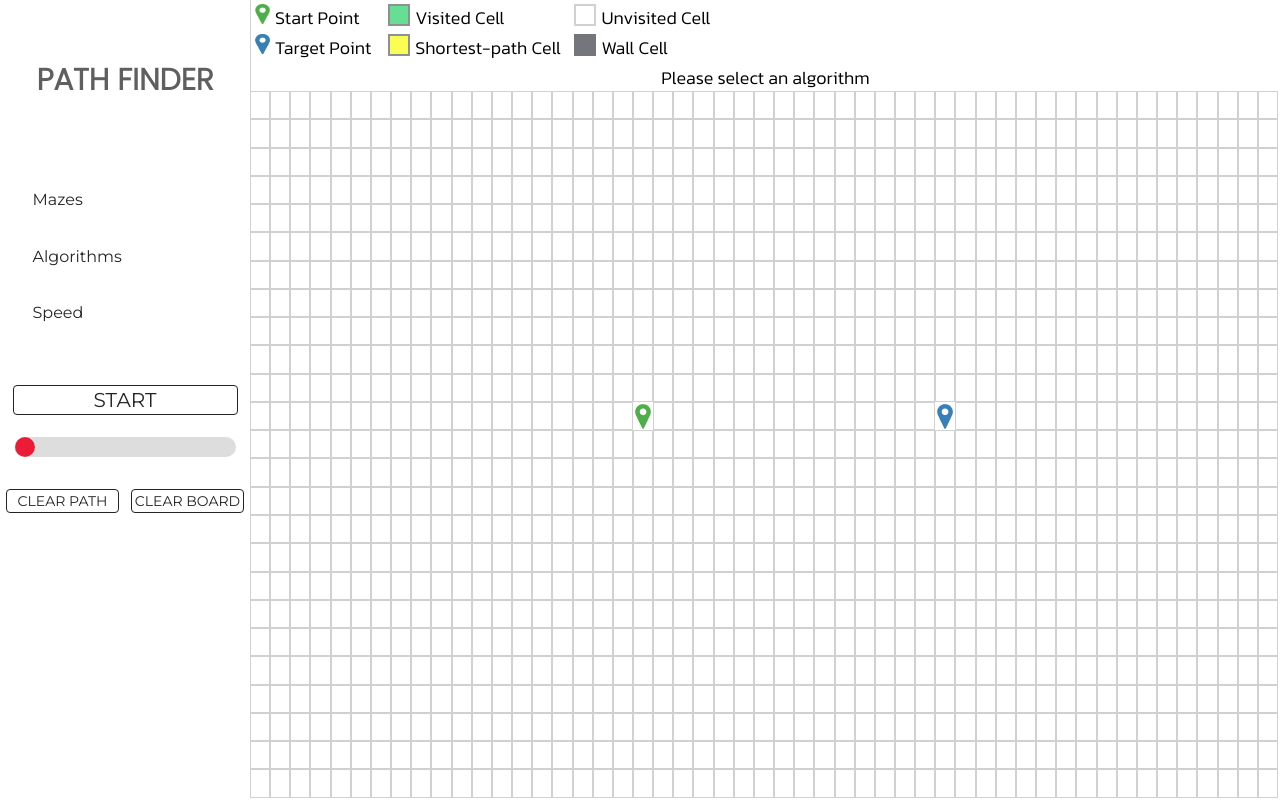
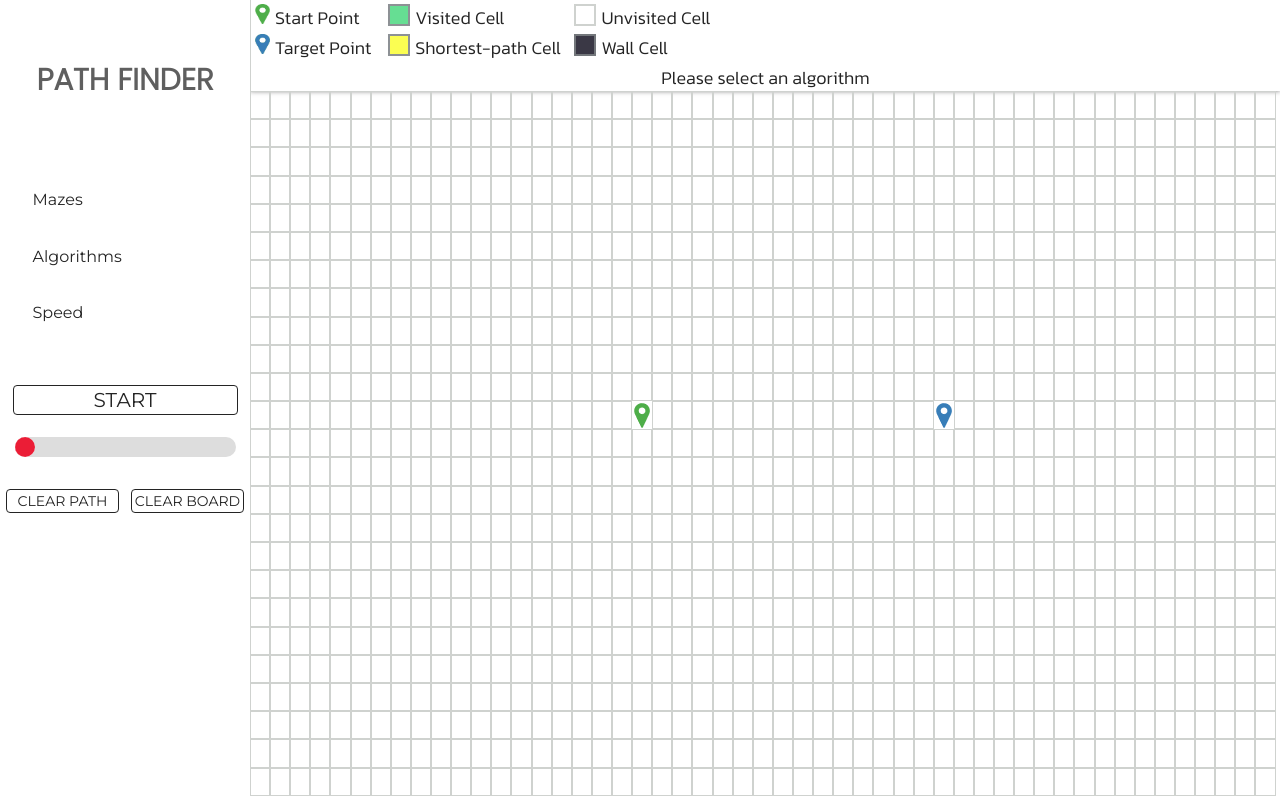
Before and after one commit to ShokhrukhKhuseynov/ShokhrukhKhuseynov.github.io, a website with bundled scripts: page index.html in a window 1280 px wide. Built offline with nearby package versions, Linux system fonts and the light colour scheme.

Commit message:
fixed some bugs with colors

```diff
--- a/public/css/mystyle.css
+++ b/public/css/mystyle.css
@@ -21,11 +21,16 @@ body {
     height: 100%;
     display: grid;
     justify-items: center;
+    background-color: white;
+    -moz-box-shadow: 0px 0px 5px #777777;
+-webkit-box-shadow: 0px 0px 5px #777777;
+box-shadow: 0px 0px 5px #777777;
 }
 
 #algorithm-response {
     margin: 0px;
     font-family: 'Kanit', sans-serif;
+    color: rgb(36, 36, 36);
     font-size: 18px;
 }
 
@@ -40,6 +45,7 @@ body {
 }
 
 #info-text-container>div {
+    color: rgb(36, 36, 36);
     font-family: 'Kanit', sans-serif;
     font-size: 18px;
     margin-left: 3.5%;
@@ -82,7 +88,7 @@ body {
 #wall-cell {
     margin-right: 5px;
     float: left;
-    background-color: #73777B;
+    background-color: #3A3845;
     border: 2px solid #73777B;
     height: 18px;
     width: 18px;
@@ -95,17 +101,18 @@ body {
 /* =====================================================================TABLE======================================================================= */
 
 #table {
+    /* margin-top: 5px; */
     border-spacing: 0px;
-    margin-bottom: 2px;
-    margin-right: 2px;
+    margin-bottom: 4px;
+    margin-right: 4px;
     grid-area: md;
     pointer-events: all;
 }
 
 #table-disabled {
     border-spacing: 0px;
-    margin-bottom: 2px;
-    margin-right: 2px;
+    margin-bottom: 4px;
+    margin-right: 4px;
     grid-area: md;
     pointer-events: none;
 }
@@ -432,8 +439,8 @@ ul li ul:hover {
 /* -----------------------------------------------------------------WALL AND UNVISITED ------------------------------------------------------------------ */
 
 .wall {
-    background-color: #73777B;
-    border: 1px solid #73777B;
+    background-color: #3A3845;
+    border: 1px solid #3A3845;
     animation-name: wallNodeAnimation;
     animation-duration: 0.5s;
 }
```
